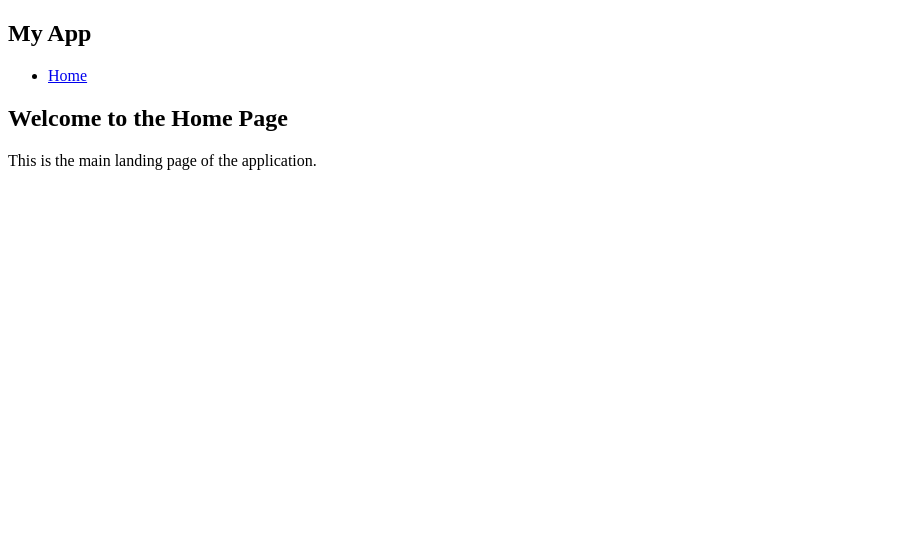
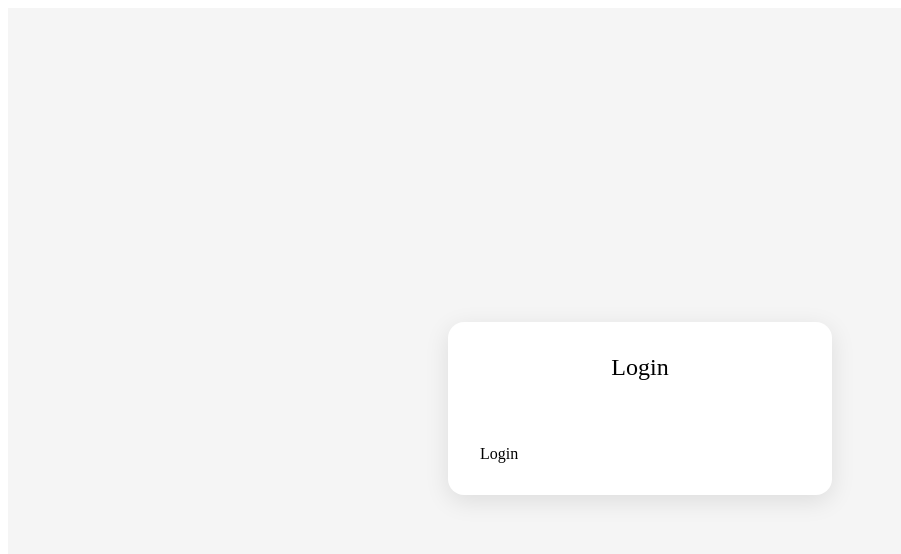
Before and after one commit to SreenathKarthick11/Eagle, a React (Vite) app in the folder frontend/: page /login in a window 1280 px wide. Shown: the top 554 px of the page, without its empty margins (0-901 px from the left). Built offline with nearby package versions, Linux system fonts and the light colour scheme.

Commit message:
Frontend : Login page design (basic).

```diff
--- a/frontend/src/App.tsx
+++ b/frontend/src/App.tsx
@@ -1,12 +1,16 @@
-// import { useState } from 'react'
-import './App.css'
-import { Home } from './pages/Home';
+import { BrowserRouter, Routes, Route } from "react-router-dom";
+import { Home } from "./pages/Home";
+import { Login } from "./pages/Login";
+
 function App() {
   return (
-    <div>
-      <Home />
-    </div>
-  )
+    <BrowserRouter>
+      <Routes>
+        <Route path="/" element={<Home />} />
+        <Route path="/login" element={<Login />} />
+      </Routes>
+    </BrowserRouter>
+  );
 }
 
-export default App
+export default App;
--- a/frontend/src/components/navbar.tsx
+++ b/frontend/src/components/navbar.tsx
@@ -1,12 +1,18 @@
 // Example component
+import { useNavigate } from "react-router-dom";
 
 export const Navbar = () => {
+  const navigate = useNavigate();
   return (
     <nav className="navbar">
-      <h1>My App</h1>
-      <ul>
-        <li><a href="/">Home</a></li>
-      </ul>
+        {/* @ts-ignore */}
+        <md-list>
+          {/* @ts-ignore */}
+          <md-list-item type="button" onClick={() => navigate("/")}><div slot="start">Home</div></md-list-item>
+          {/* @ts-ignore */}
+          <md-list-item type="button" onClick={() => navigate("/login")}><div slot="start">Login</div></md-list-item>
+        {/* @ts-ignore */}
+        </md-list>
     </nav>
   )
 }
--- a/frontend/src/pages/Home.tsx
+++ b/frontend/src/pages/Home.tsx
@@ -1,13 +1,15 @@
-// Home Page
+// Home page
 
+import { useNavigate } from "react-router-dom";
 import { Navbar } from '../components/navbar';
 
 export const Home = () => {
+  const navigate = useNavigate();
+
   return (
     <div>
       <Navbar />
       <h2>Welcome to the Home Page</h2>
-      <p>This is the main landing page of the application.</p>
     </div>
-  )
-}
+  );
+};
--- /dev/null
+++ b/frontend/src/pages/Login.tsx
@@ -0,0 +1,34 @@
+import { useRef } from "react";
+import "./styles/Login.css";
+
+import '@material/web/textfield/outlined-text-field.js';
+import '@material/web/button/filled-button.js';
+
+export const Login = () => {
+  const emailRef = useRef<any>(null);
+  const passwordRef = useRef<any>(null);
+
+  const handleLogin = () => {
+    const email = emailRef.current?.value;
+    const password = passwordRef.current?.value;
+
+    console.log(email, password);
+  };
+
+  return (
+    <div className="login-container">
+      <div className="login-card">
+        <h2 className="login-title">Login</h2>
+
+        {/* @ts-ignore */}
+        <md-outlined-text-field ref={emailRef} label="Email" type="email" class="login-input" ></md-outlined-text-field>
+
+        {/* @ts-ignore */}
+        <md-outlined-text-field ref={passwordRef} label="Password" type="password" class="login-input" ></md-outlined-text-field>
+
+        {/* @ts-ignore */}
+        <md-filled-button class="login-button" onClick={handleLogin}> Login </md-filled-button>
+      </div>
+    </div>
+  );
+};
--- /dev/null
+++ b/frontend/src/pages/styles/Login.css
@@ -0,0 +1,34 @@
+/* Login.css */
+
+.login-container {
+  height: 100vh;
+  display: flex;
+  justify-content: center;
+  align-items: center;
+  background: #f5f5f5;
+}
+
+.login-card {
+  width: 320px;
+  padding: 32px;
+  border-radius: 16px;
+  background: #ffffff;
+  display: flex;
+  flex-direction: column;
+  gap: 18px;
+  box-shadow: 0 6px 25px rgba(0, 0, 0, 0.1);
+}
+
+.login-title {
+  margin: 0;
+  text-align: center;
+  font-weight: 500;
+}
+
+.login-input {
+  width: 100%;
+}
+
+.login-button {
+  margin-top: 10px;
+}
```
